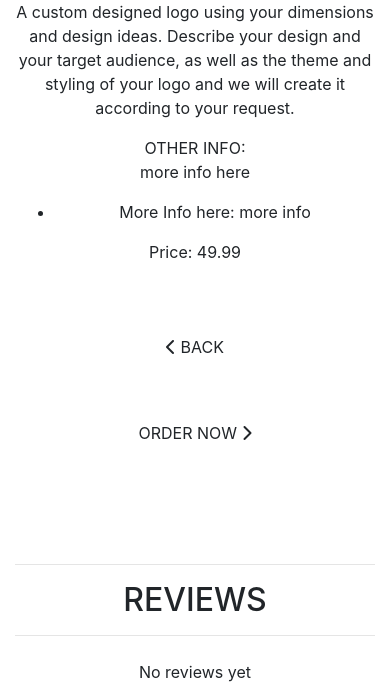
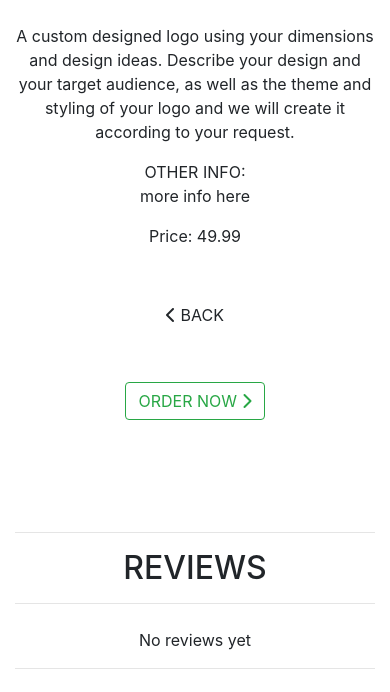
Before and after one commit to Code-Institute-Submissions/clacken-dev-ms4_JanResub, a Django app: page /products/1 in a window 390 px wide. Shown: the part 464-1156 px from the top of the page. Run offline with Django 3.2, Linux system fonts and the light colour scheme; data comes from the database, SQL or seed files in the repository; both versions use the stored data as it was after the commit; some libraries are stand-ins or nearby versions.

Commit message:
Updated layout and styling across order process from product to checkout. Tested order fulfillment

```diff
--- a/products/templates/products/product_detail2.html
+++ b/products/templates/products/product_detail2.html
@@ -14,8 +14,8 @@
     <!-- Product details page -->
     <div class="container-fluid text-center txt-shadow">
         <div class="row d-flex align-items-center justify-content-center">
-            <div class="col-12 col-md-6 col-lg-4">
-                <div class="image-container shadow my-5">
+            <div class="col-12 col-md-6 col-lg-4 mt-4">
+                <div class="image-container shadow my-5 mt-4">
                     <!-- Product image -->
                     {% if product.image %}
                     <a href="{{ product.image.url }}" target="_blank">
@@ -41,18 +41,10 @@
                         <span class="">more info here</span>
                     </p>
 
-                    <!-- product info -->
-                    <ul>
-                        <li class="mb-3">
-                            <span>More Info here: </span>
-                            <span>more info</span>
-                        </li>
-                    </ul>
-
                     <!-- Price -->
-                    <div class="workout-price mb-3">
-                        <span class="workout-details-label">Price:</span>
-                        <span class="workout-details-value">{{ product.price }}</span>
+                    <div class="mt-3">
+                        <span class="mt-3">Price:</span>
+                        <span class="">{{ product.price }}</span>
                     </div>
                     <!-- Back to Products and Order now buttons -->
                         <div class="row">
@@ -65,7 +57,7 @@
                                 </a>
                             </div>
                             <div class="col-12">
-                                <a href="{% url 'checkout' product.id %}" class="btn btn-back rounded-2 mt-5">
+                                <a href="{% url 'checkout' product.id %}" class="btn btn-outline-success rounded-2 mt-5">
                                     <span class="text-uppercase">Order Now</span>
                                     <span class="icon">
                                         <i class="fas fa-chevron-right"></i>
@@ -127,7 +119,7 @@
                     {% csrf_token %}
                     {{ form | crispy }}
                     <div class="text-center mt-3">
-                        <button class="btn btn-landing-page rounded-2 text-uppercase" type="submit">Submit Review</button>
+                        <button class="btn btn-outline-info rounded-2 text-uppercase" type="submit">Submit Review</button>
                     </div>
                 </form>
                 {% endif %}
```
Also changed, not shown: checkout/templates/checkout/checkout.html (+17 -14 lines), home/templates/home/index.html (+6 -2 lines), orders/templates/orders/orders.html (+10 -2 lines), products/templates/products/products2.html (+4 -5 lines), db.sqlite3, media/20200422_141659.jpg (added).
